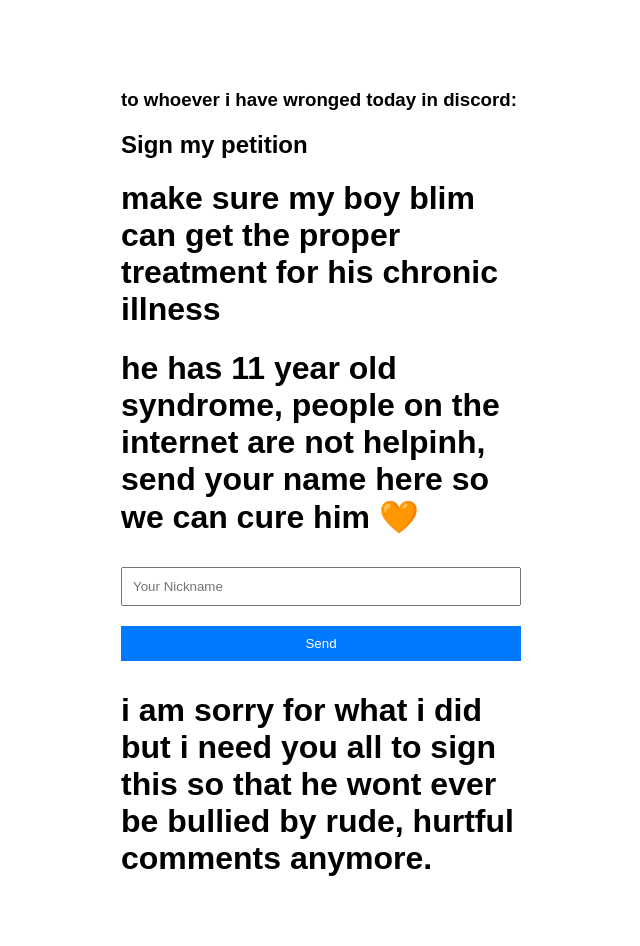
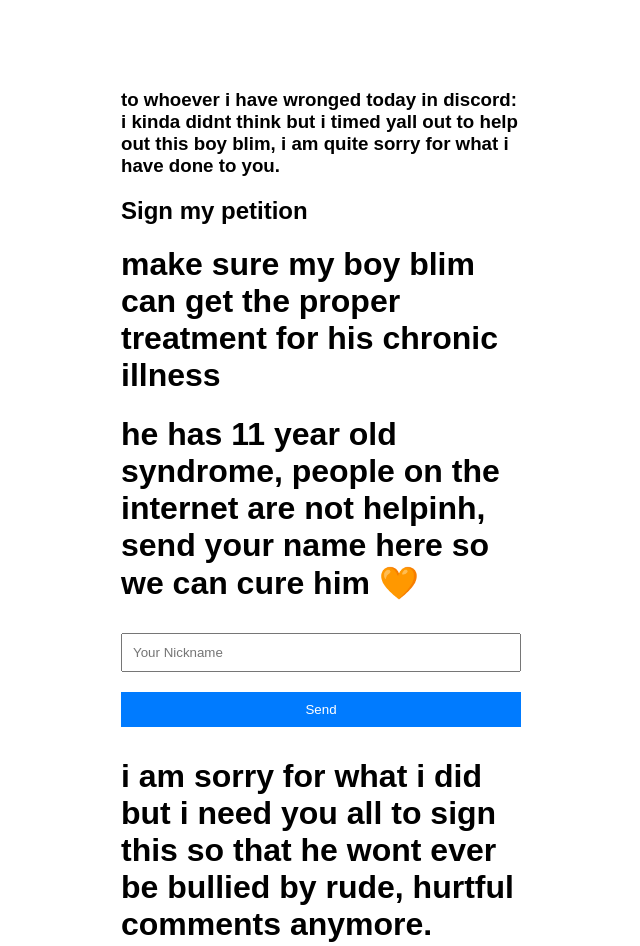
Before and after one commit to Torodem/torodem.github.io, a plain HTML site: page index.html in a window 1280 px wide. Shown: the whole page, without its empty margins (319-959 px from the left). Drawn offline with Linux system fonts and the light colour scheme.

Commit message:
Update index.html

```diff
--- a/index.html
+++ b/index.html
@@ -29,7 +29,7 @@
     </style>
 </head>
 <body>
-    <h3>to whoever i have wronged today in discord:<h3>
+    <h3>to whoever i have wronged today in discord: i kinda didnt think but i timed yall out to help out this boy blim, i am quite sorry for what i have done to you.<h3>
     <h2>Sign my petition</h2>
     <h1>make sure my boy blim can get the proper treatment for his chronic illness</h1>
     <h1>he has 11 year old syndrome, people on the internet are not helpinh, send your name here so we can cure him 🧡</h1>
```
